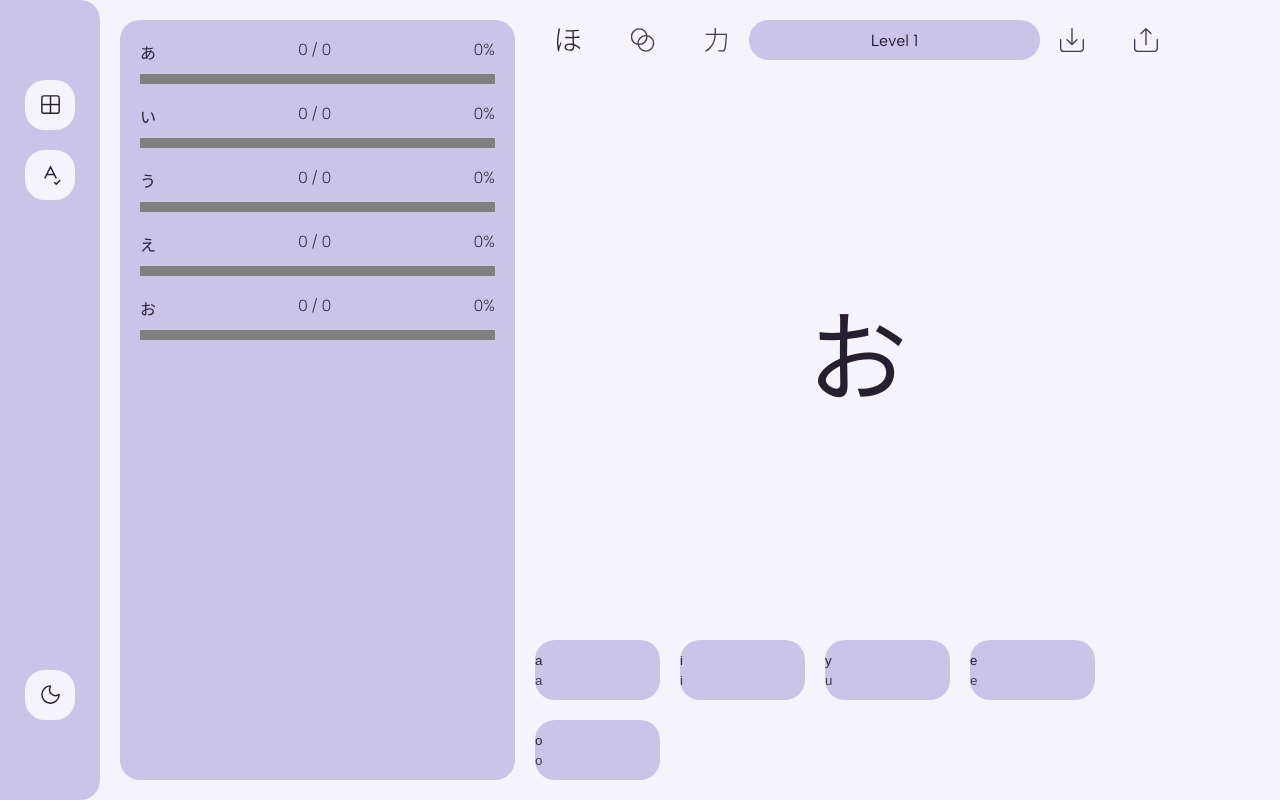
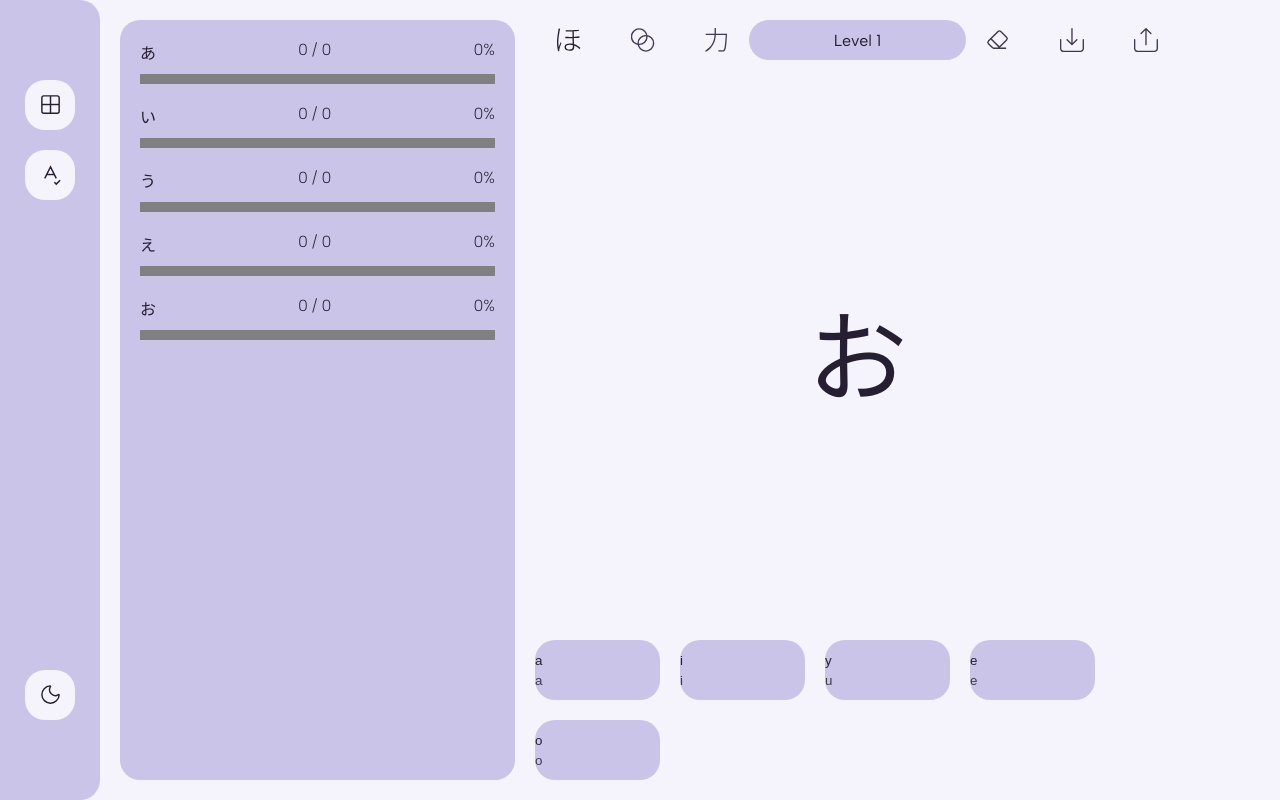
Before and after one commit to sarisez/kana-trainer, a React (Vite) app: page /kana-learning in a window 1280 px wide. Built offline with nearby package versions, Linux system fonts and the light colour scheme.

Commit message:
Added import, export, and progress reset

```diff
--- /dev/null
+++ b/src/assets/icons/Reset.jsx
@@ -0,0 +1,19 @@
+const Reset = ({ title, titleId, ...props }) => (
+  <svg
+    viewBox="0 0 25 25"
+    fill="none"
+    xmlns="http://www.w3.org/2000/svg"
+
+    stroke="currentColor"
+    strokeWidth="1.5"
+    {...props}
+  >
+    {title ? <title id={titleId}>{title}</title> : null}
+
+    <path d="M21 21H8a2 2 0 0 1-1.42-.587l-3.994-3.999a2 2 0 0 1 0-2.828l10-10a2 2 0 0 1 2.829 0l5.999 6a2 2 0 0 1 0 2.828L12.834 21"/>
+    <path d="m5.082 11.09 8.828 8.828"/>
+
+  </svg>
+);
+
+export default Reset;
--- a/src/components/KanaLearningHeader/KanaLearningHeader.jsx
+++ b/src/components/KanaLearningHeader/KanaLearningHeader.jsx
@@ -7,10 +7,11 @@ import HiraganaIcon from "../../assets/icons/HiraganaIcon.jsx";
 import BothIcon from "../../assets/icons/BothIcon.jsx";
 import ImportIcon from "../../assets/icons/ImportIcon.jsx";
 import ExportIcon from "../../assets/icons/ExportIcon.jsx";
+import Reset from "../../assets/icons/Reset.jsx";
 
 import styles from "./KanaLearningHeader.module.css";
 
-export function KanaLearningHeader({ mode, level }) {
+export function KanaLearningHeader({ mode, level, onExport, onImport, onReset }) {
   return (
     <div className={styles.container}>
       <div className={styles.modeSwitching}>
@@ -55,6 +56,18 @@ export function KanaLearningHeader({ mode, level }) {
         <p>Level {level}</p>
       </div>
       <div className={styles.actions}>
+        <button onClick={() => onReset()} className={styles.button}>
+          <HeaderIcon
+            icon={<Reset
+              title="Reset"
+              titleId="reset-icon"
+              width={24}
+              height={24}
+            />}
+            text="Reset"
+          />
+        </button>
+        <button onClick={() => onImport()} className={styles.button}>
           <HeaderIcon
             icon={<ImportIcon
               title="Import"
@@ -64,6 +77,8 @@ export function KanaLearningHeader({ mode, level }) {
             />}
             text="Import"
           />
+        </button>
+        <button onClick={() => onExport()} className={styles.button}>
           <HeaderIcon
             icon={<ExportIcon
               title="Export"
@@ -73,6 +88,7 @@ export function KanaLearningHeader({ mode, level }) {
             />}
             text="Export"
           />
+        </button>
       </div>
     </div>
   );
--- a/src/components/KanaLearningHeader/KanaLearningHeader.module.css
+++ b/src/components/KanaLearningHeader/KanaLearningHeader.module.css
@@ -16,6 +16,8 @@
 .icon {
   width: 24px;
   height: 24px;
+  font-size: 16px;
+  cursor: pointer;
 
   display: flex;
   flex-direction: column;
@@ -46,3 +48,8 @@
 .icon:hover .text {
   display: block;
 }
+
+.button {
+  background: none;
+  border: none;
+}
--- a/src/components/SuccessStatistics/SymbolProgress.module.css
+++ b/src/components/SuccessStatistics/SymbolProgress.module.css
@@ -6,6 +6,8 @@
   background-color: var(--color-surface);
   border-radius: 20px;
   padding: 20px;
+
+  overflow-y: scroll;
 }
 
 .symbol__info {
--- a/src/hooks/useLearningSession.js
+++ b/src/hooks/useLearningSession.js
@@ -3,10 +3,10 @@ import { useState, useMemo, useRef } from "react";
 import { getRandomSymbol, checkAnswer, getNewSymbol, levelUp } from "../utils/kanaUtils";
 import { hiragana } from "../data/hiragana.js";
 import { katakana } from "../data/katakana.js";
-import { getStats, recordAnswer, saveStats } from "../utils/storage.js";
+import { getStats, recordAnswer, saveStats, resetStats } from "../utils/storage.js";
 
 export function useLearningSession(mode) {
-  const requiredCorrectAnswers = 3;
+  const requiredCorrectAnswers = 10;
 
   const [userStats, setUserStats] = useState(() => getStats(mode));
 
@@ -72,11 +72,23 @@ export function useLearningSession(mode) {
     }, 1000);
   }
 
+  function importUserStats(userStats) {
+    setUserStats(userStats);
+    saveStats(mode, userStats);
+  }
+
+  function resetProgress() {
+    const initial = resetStats(mode);
+    setUserStats(initial);
+  }
+
   return {
     userStats,
     currentSymbol,
     availableOptions,
     message,
     handleAnswer,
+    importUserStats,
+    resetProgress,
   };
 }
--- a/src/pages/LearningSession.jsx
+++ b/src/pages/LearningSession.jsx
@@ -1,4 +1,5 @@
 import { useLearningSession } from "../hooks/useLearningSession.js";
+import { exportBackup, importBackup } from "../utils/backup.js";
 
 import { SymbolProgress } from "../components/SuccessStatistics/SymbolProgress.jsx";
 import { KanaLearningHeader } from "../components/KanaLearningHeader/KanaLearningHeader.jsx";
@@ -13,6 +14,8 @@ export function LearningSession({ mode }) {
     availableOptions,
     message,
     handleAnswer,
+    importUserStats,
+    resetProgress,
   } = useLearningSession(mode);
 
   const uniqueOptions = [
@@ -21,6 +24,21 @@ export function LearningSession({ mode }) {
     )
       .values(),
   ].reverse();
+
+  async function handleImport() {
+    const backup = await importBackup();
+
+    console.log(backup);
+
+    if (!backup) return;
+
+    if (backup.mode !== mode) {
+      console.log("backup.mode !== mode");
+      return;
+    }
+
+    importUserStats(backup.data);
+  }
 
   //Інтерфейс
   return (
@@ -33,6 +51,10 @@ export function LearningSession({ mode }) {
           <KanaLearningHeader
             mode={mode}
             level={userStats.level}
+            userStats={userStats}
+            onExport={() => exportBackup(mode, userStats)}
+            onImport={() => handleImport()}
+            onReset={() => resetProgress()}
           />
           <div className="symbol-container">
             <p className="curent-symbol">{currentSymbol.symbol}</p>
--- /dev/null
+++ b/src/utils/backup.js
@@ -0,0 +1,63 @@
+export function exportBackup(mode, userStats) {
+  const backup = {
+    mode: mode,
+    createdAt: new Date().toISOString(),
+    data: userStats,
+  };
+
+  const json = JSON.stringify(backup, null, 2);
+
+  const blob = new Blob([json], {
+    type: "application/json",
+  });
+
+  const url = URL.createObjectURL(blob);
+
+  const a = document.createElement("a");
+  a.href = url;
+  a.download = `kana-trainer-${mode}-backup.json`;
+
+  a.click();
+
+  URL.revokeObjectURL(url);
+}
+
+export function importBackup() {
+  return new Promise((resolve, reject) => {
+
+    const input = document.createElement("input");
+    input.type = "file";
+    input.accept = ".json";
+
+    input.addEventListener("change", (event) => {
+      const file = event.target.files[0];
+
+      if (!file) {
+        resolve(null);
+        return;
+      }
+
+      const reader = new FileReader();
+
+      reader.onload = () => {
+        try {
+          const json = JSON.parse(reader.result);
+
+          resolve({
+            mode: json.mode,
+            data: json.data,
+          });
+
+        } catch (err) {
+          reject(err);
+        }
+      };
+
+      reader.onerror = reject;
+
+      reader.readAsText(file);
+    });
+
+    input.click();
+  });
+}
```
Lines whose indentation alone changed are shown as unchanged.
